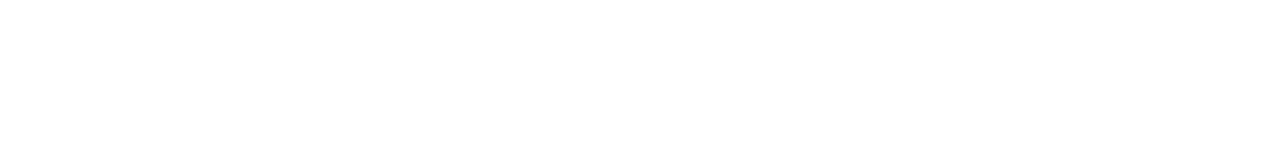
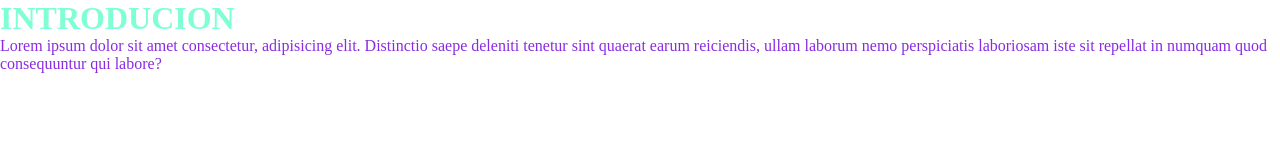
Before and after one commit to SKMonarch/DIW, a plain HTML site: page DIW/01-Introducción/index.html in a window 1280 px wide. Drawn offline with Linux system fonts and the light colour scheme.

Commit message:
trabajo 08/10/2024

```diff
--- /dev/null
+++ b/DIW/01-Introducción/css/estilos.css
@@ -0,0 +1,6 @@
+h1{
+    color:aqua;
+}
+p{
+    color:brown;
+}
--- a/DIW/01-Introducción/index.html
+++ b/DIW/01-Introducción/index.html
@@ -0,0 +1,27 @@
+<!DOCTYPE html>
+<html lang="en">
+<head>
+    <meta charset="UTF-8">
+    <meta name="viewport" content="width=device-width, initial-scale=1.0">
+    <title>Document</title>
+    <link rel="stylesheet" href="css/estilos.css" type="test/css" media="screen">
+    <style>
+            /*Selector Universal*/
+            *{
+                    padding: 0;
+                    margin: 0;
+            }
+            h1{
+                color: green
+            }
+            p{
+                color: blueviolet;
+            }
+    </style>
+</head>
+<body>
+    <h1 style="color:aquamarine;">INTRODUCION</h1>
+    <p>Lorem ipsum dolor sit amet consectetur, adipisicing elit. Distinctio saepe deleniti tenetur sint quaerat earum reiciendis, ullam laborum nemo perspiciatis laboriosam iste sit repellat in numquam quod consequuntur qui labore?</p>
+
+</body>
+</html>
```
Also changed, not shown: DIW/00-RepasoHTML/index.html (+13 -0 lines).
